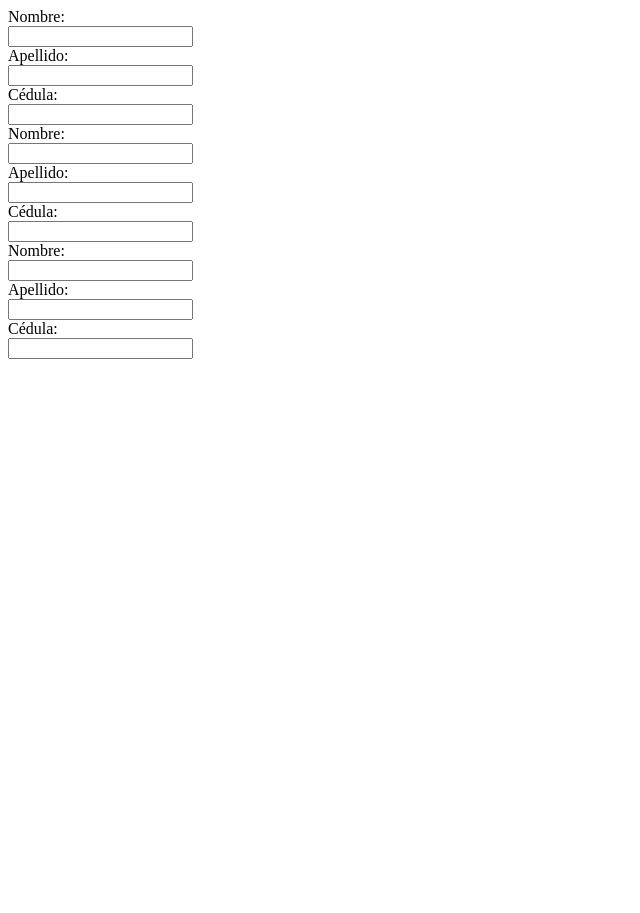
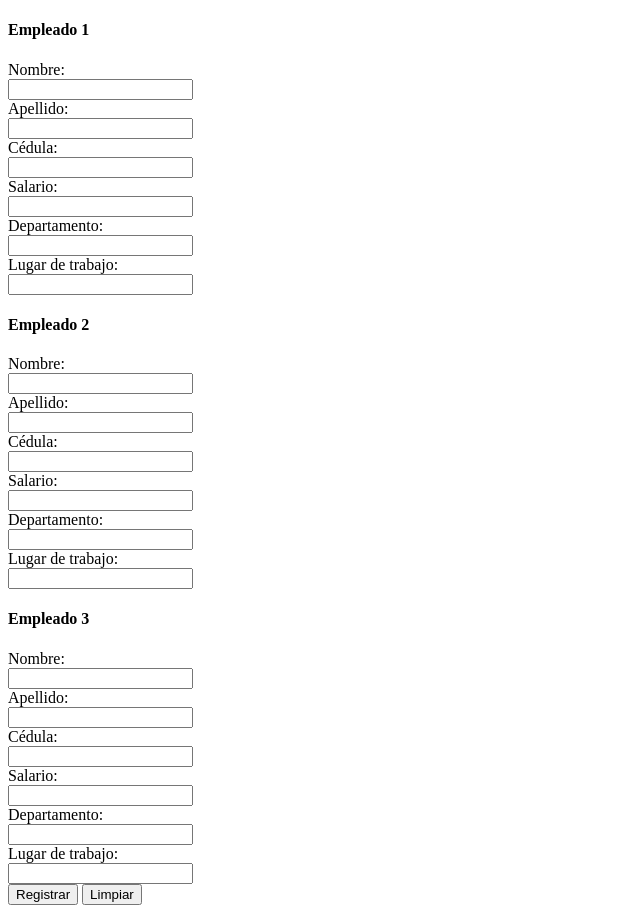
Before and after one commit to luismav1/programacion-web, a PHP site: page / in a window 1280 px wide. Shown: the whole page, without its empty margins (0-640 px from the left). Before the commit the page ends 359 px from the top, so only its background shows below. Run offline with PHP 8.4, Linux system fonts and the light colour scheme.

Commit message:
terminar tarea de arreglos

```diff
--- a/arreglos/index.php
+++ b/arreglos/index.php
@@ -8,21 +8,74 @@
 </head>
 <body>
     <?php if (isset($_POST['registrar'])) :
+        $mensaje = null;
+        $empleado = null;
 
+        for ($i = 0; $i < 3; $i++) {
+            $num_empleado = $i + 1;
+
+            $mensaje .="<h3>EMPLEADO #$num_empleado</h3>";
+
+            if (!isset($_POST['nombre'.$i]) || empty($_POST['nombre'.$i])) {
+                $mensaje = "<p style='color: red;'>Se requiere el nombre del empleado #$num_empleado</p>";
+            } else if (!isset($_POST['apellido'.$i]) || empty($_POST['apellido'.$i])) {
+                $mensaje = "<p style='color: red;'>Se requiere el apellido del empleado #$num_empleado</p>";
+            } else if (!isset($_POST['cedula'.$i]) || empty($_POST['cedula'.$i]) || !is_numeric($_POST['cedula'.$i]) || strlen($_POST['cedula'.$i]) < 5) {
+                $mensaje = "<p style='color: red;'>Empleado #$num_empleado tiene una cedula invalida</p>";
+            } else if (!isset($_POST['salario'.$i]) || empty($_POST['salario'.$i]) || !is_numeric($_POST['salario'.$i]) || $_POST['salario'.$i] <= 0) {
+                $mensaje = "<p style='color: red;'>Empleado #$num_empleado tiene un salario invalido</p>";
+            } else if (!isset($_POST['departamento'.$i]) || empty($_POST['departamento'.$i])) {
+                $mensaje = "<p style='color: red;'>Se requiere el departamento del empleado #$num_empleado</p>";
+            } else if (!isset($_POST['lugar-trabajo'.$i]) || empty($_POST['lugar-trabajo'.$i])) {
+                $mensaje = "<p style='color: red;'>Se requiere el lugar de trabajo del empleado #$num_empleado</p>";
+            } else {
+                $empleado = array(
+                    'nombre' => $_POST['nombre'.$i],
+                    'apellido' => $_POST['apellido'.$i],
+                    'cedula' => $_POST['cedula'.$i],
+                    'salario' => $_POST['salario'.$i],
+                    'departamento' => $_POST['departamento'.$i],
+                    'lugar-trabajo' => $_POST['lugar-trabajo'.$i],
+                );
+
+                $mensaje .= '<div>';
+                $mensaje .= '<p><b>Nombre completo: </b> '.$empleado['nombre'].' '.$empleado['apellido'].'</p>';
+                $mensaje .= '<p><b>C.I.:</b> '.$empleado['cedula'].'</p>';
+                $mensaje .= '<p><b>Sueldo:</b> $ '.$empleado['salario'].'</p>';
+                $mensaje .= '<p><b>Departamento: </b> '.$empleado['departamento'].'</p>';
+                $mensaje .= '<p><b>Lugar de trabajo: </b> '.$empleado['lugar-trabajo'].'</p>';
+                $mensaje .= '</div>';
+            }
+
+            if (is_null($empleado)) {
+                break;
+            }
+        }
+
+        echo $mensaje;
         ?>
+        <a href="">Volver</a>
     <?php else : ?>
         <form method="post">
             <?php for ($i = 0; $i < 3; $i++) { ?>
                 <div>
+                    <h4>Empleado <?php echo $i + 1; ?></h4>
                     <label for="nombre<?php echo $i; ?>">Nombre:</label><br>
                     <input name="nombre<?php echo $i; ?>" id="nombre<?php echo $i; ?>" /><br>
                     <label for="apellido<?php echo $i; ?>">Apellido:</label><br>
-            <input name="apellido<?php echo $i; ?>" id="apellido<?php echo $i; ?>" /><br>
+                    <input name="apellido<?php echo $i; ?>" id="apellido<?php echo $i; ?>"  /><br>
                     <label for="cedula<?php echo $i; ?>">Cédula:</label><br>
-            <input name="apellido<?php echo $i; ?>" id="apellido<?php echo $i; ?>" /><br>
+                    <input name="cedula<?php echo $i; ?>" id="cedula<?php echo $i; ?>"/><br>
+                    <label for="salario<?php echo $i; ?>">Salario:</label><br>
+                    <input type="number" step=".01" name="salario<?php echo $i; ?>"  id="salario<?php echo $i; ?>"  /><br>
+                    <label for="departamento<?php echo $i; ?>">Departamento:</label><br>
+                    <input name="departamento<?php echo $i; ?>" id="departamento<?php echo $i; ?>"<?php echo $i; ?>"  /><br>
+                    <label for="lugar-trabajo<?php echo $i; ?>">Lugar de trabajo:</label><br>
+                    <input name="lugar-trabajo<?php echo $i; ?>" id="lugar-trabajo<?php echo $i; ?>"  /><br>
                 </div>
-
             <?php } ?>
+            <input type="submit" name="registrar" id="registrar" value="Registrar" />
+            <input type="reset" name="limpiar" id="limpiar" value="Limpiar" />
         </form>
     <?php endif; ?>
 </body>
```
Lines whose indentation alone changed are shown as unchanged.
